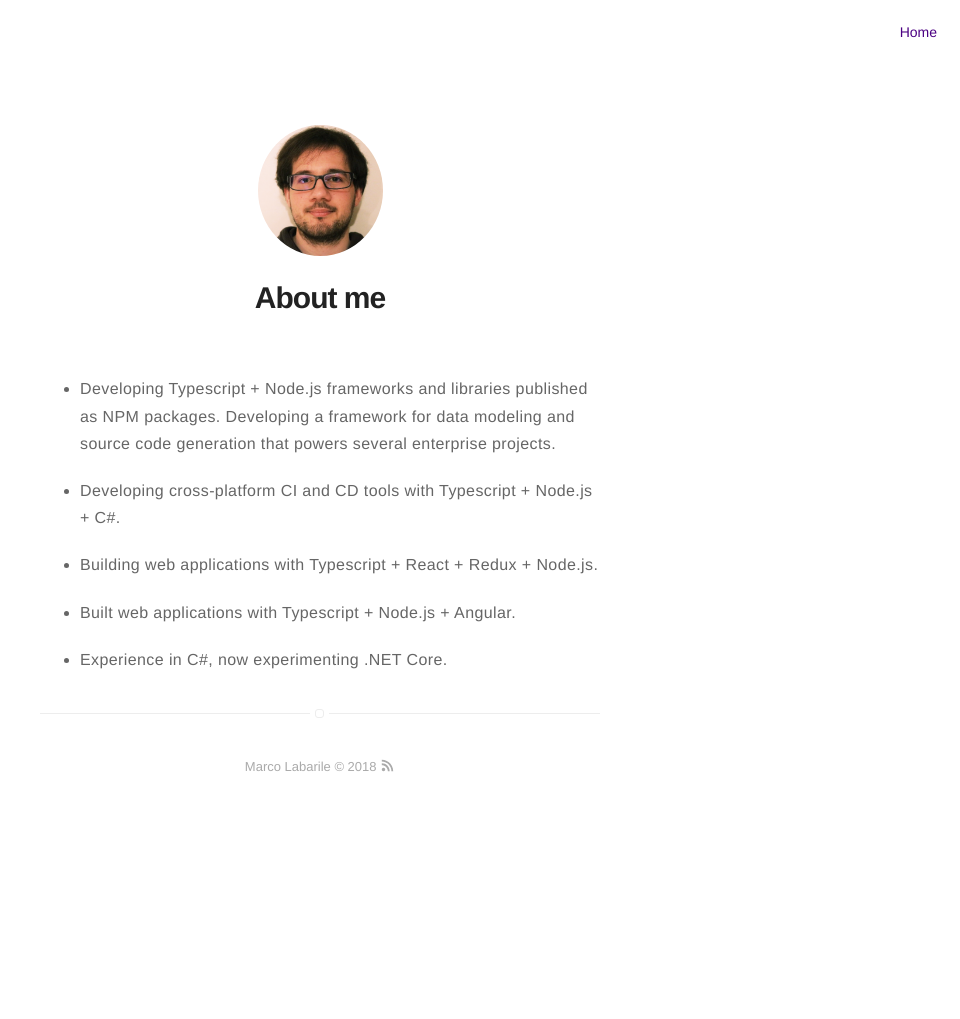
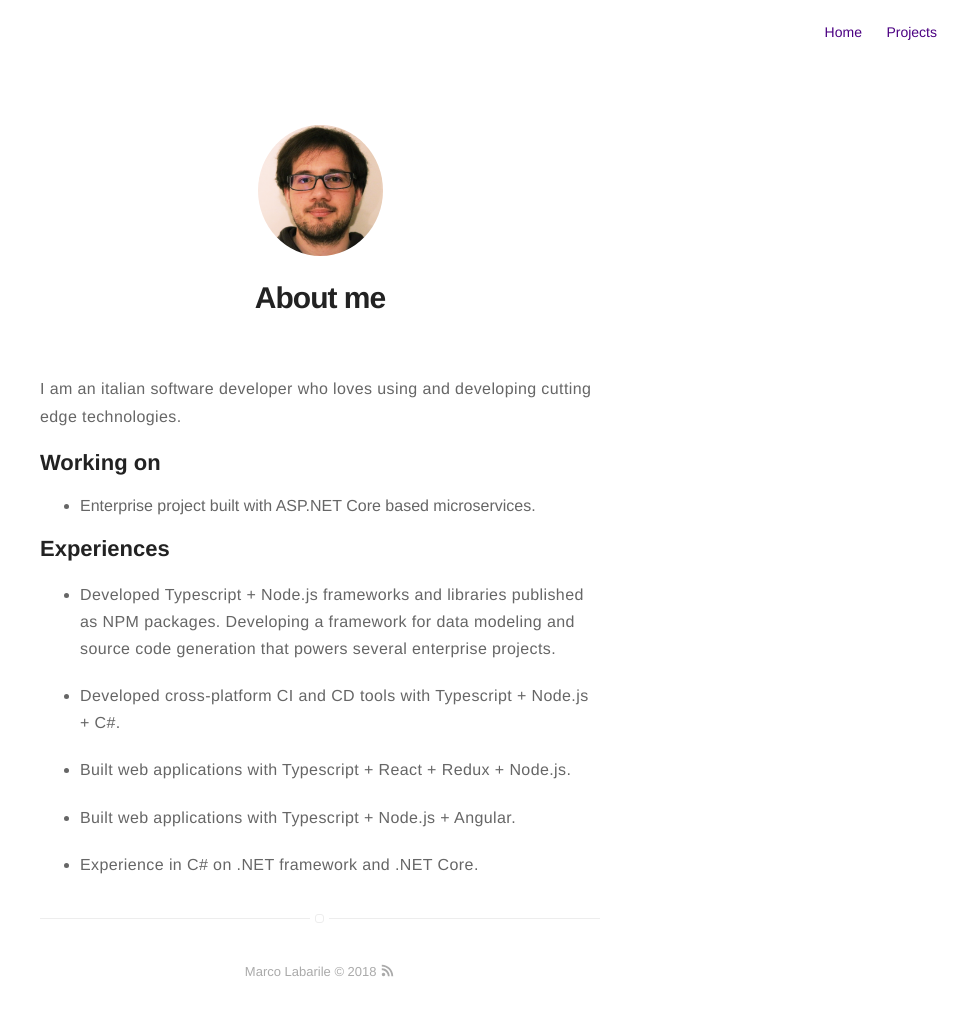
Before and after one commit to labarilem/labarilem.github.io, a Jekyll site: the page built from about.md, in a window 1280 px wide. Shown: the whole page, without its empty margins (320-1280 px from the left). Built offline with Jekyll 4.4.1, drawn with Linux system fonts in a browser that asks for light colours; before the commit the page ends 900 px from its top, so only the background shows below that.

Commit message:
added projects

```diff
--- a/_config.yml
+++ b/_config.yml
@@ -52,13 +52,13 @@
 # lanyrd: mylanyrd
 # email: myemail@gmail.com
 
-# authors:
-#     marcolabarile:
-#         name: Marco Labarile
-#         bio: Software developer.
-#         external-image: false
-#         picture: assets/images/profile.jpg
-#         github: labarilem
+authors:
+  marcolabarile:
+    name: Marco Labarile
+    bio: Software developer.
+    external-image: false
+    picture: assets/images/profile.jpg
+    github: labarilem
 
 # do you want a larger site? change the option below
 # options: [normal, large] | default: normal
@@ -70,7 +70,7 @@
 # paginate_path: "blog/:num/"
 
 # if you don't need projects, comment the *projects* configs below
-#projects: true
+projects: true
 
 # if you don't need "about" or "blog", comment them out below
 about: true
--- a/about.md
+++ b/about.md
@@ -13,12 +13,20 @@
 
 # About me
 
-- Developing Typescript + Node.js frameworks and libraries published as NPM packages. Developing a framework for data modeling and source code generation that powers several enterprise projects.
+I am an italian software developer who loves using and developing cutting edge technologies.
 
-- Developing cross-platform CI and CD tools with Typescript + Node.js + C#.
+## Working on
 
-- Building web applications with Typescript + React + Redux + Node.js.
+- Enterprise project built with ASP.NET Core based microservices.
+
+## Experiences
+
+- Developed Typescript + Node.js frameworks and libraries published as NPM packages. Developing a framework for data modeling and source code generation that powers several enterprise projects.
+
+- Developed cross-platform CI and CD tools with Typescript + Node.js + C#.
+
+- Built web applications with Typescript + React + Redux + Node.js.
 
 - Built web applications with Typescript + Node.js + Angular.
 
-- Experience in C#, now experimenting .NET Core.
+- Experience in C# on .NET framework and .NET Core.
```
Also changed, not shown: _posts/2018-04-15-npmfix.markdown (added, +18 -0 lines), README.md.
